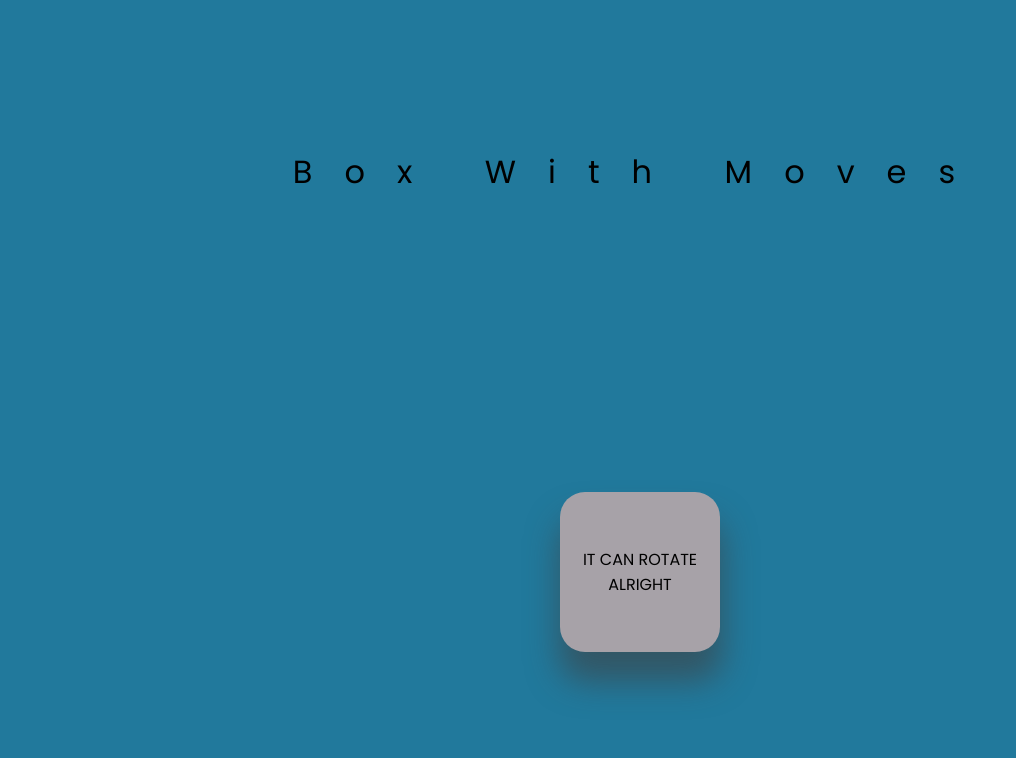
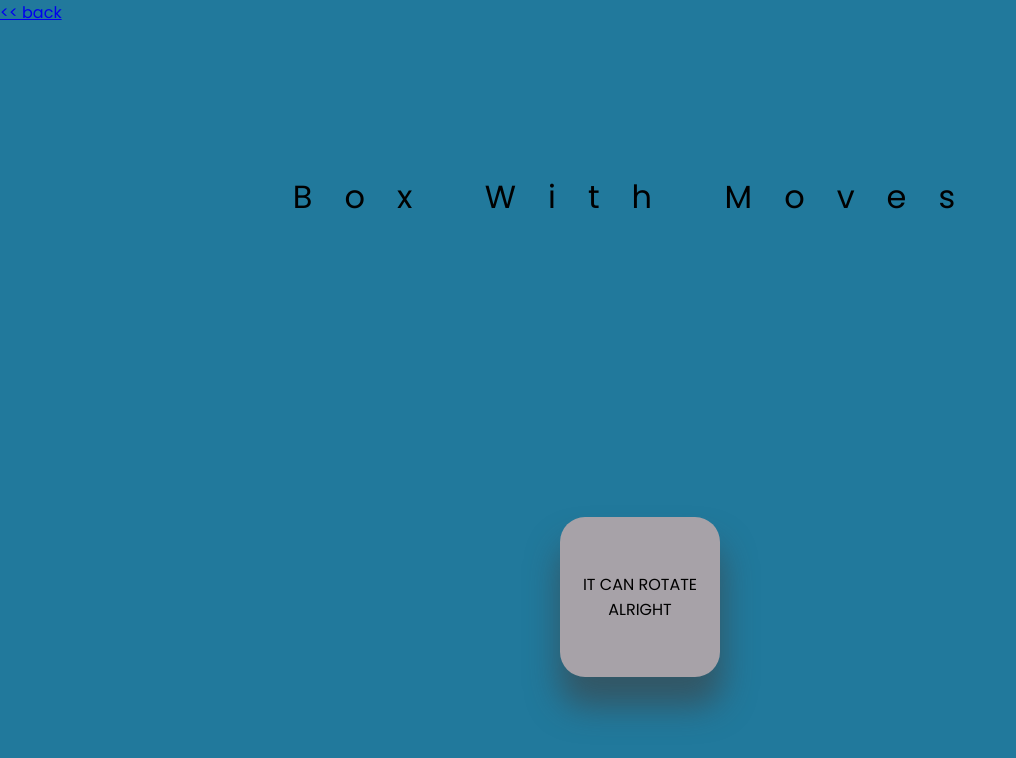
Before and after one commit to Aarushnautiyal/jsProjects, a plain HTML site: page theBox/index.html in a window 1280 px wide. Shown: the whole page, without its empty margins (0-1016 px from the left). Drawn offline with Linux system fonts and the light colour scheme.

Commit message:
mydesign-box

```diff
--- a/theBox/index.html
+++ b/theBox/index.html
@@ -8,6 +8,8 @@
     <link rel="stylesheet" href="style.css">
 </head>
 <body>
+    <a href="/index.html">
+        << back</a>
     <div class="container">
         <h1>Box With Moves</h1>
         <div class="box">IT CAN ROTATE ALRIGHT</div>
```
